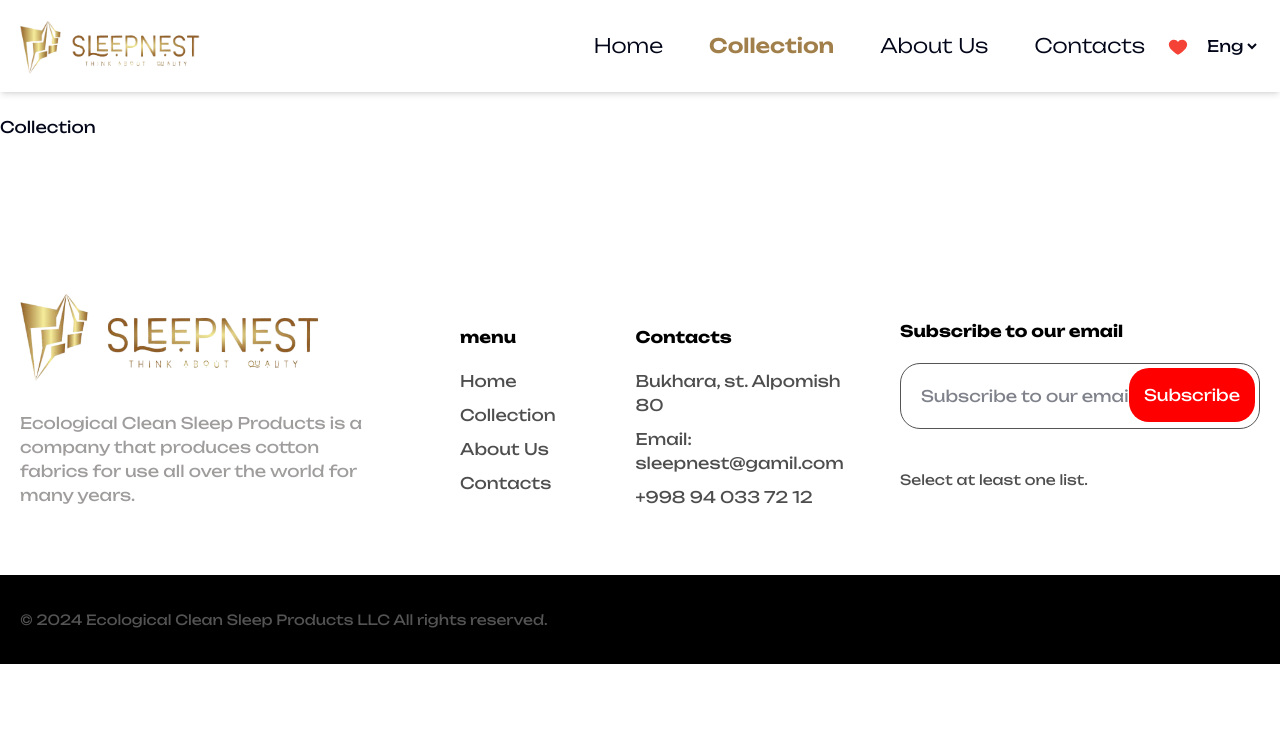
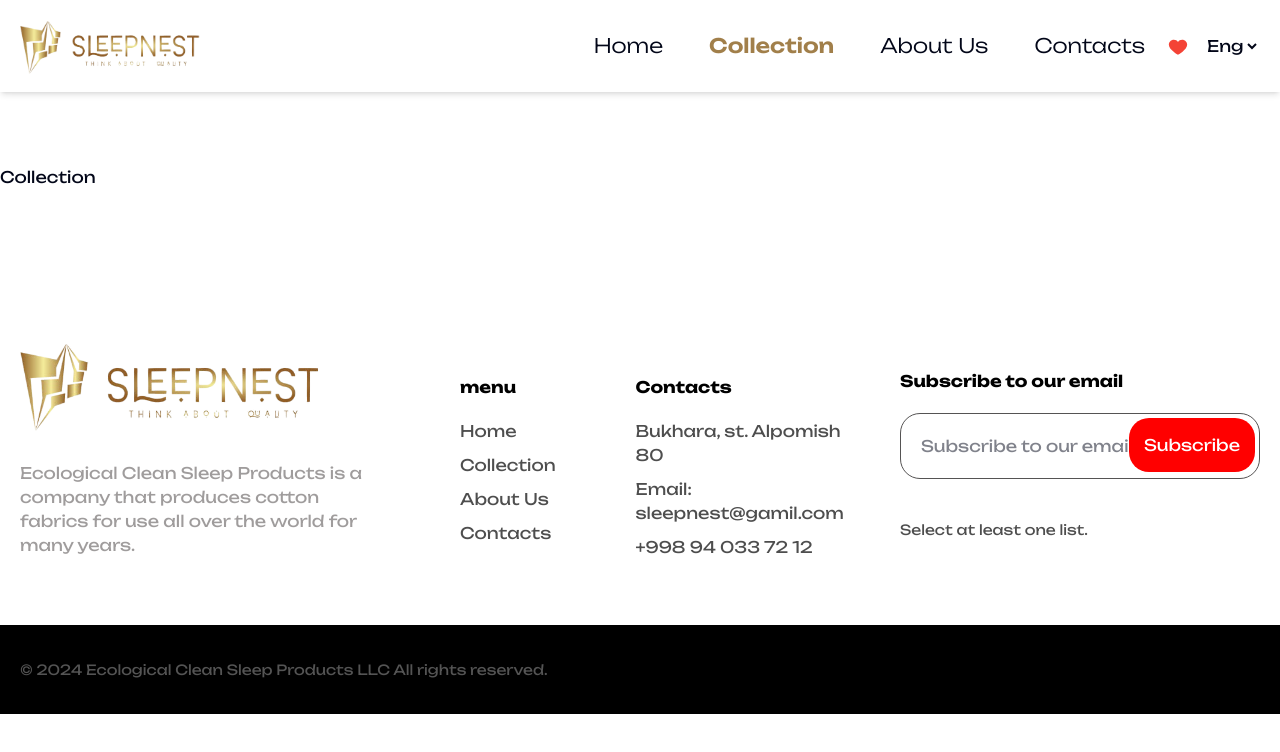
Before and after one commit to Islomjonsdev/sleepnest, a Next.js app: page /collection in a window 1280 px wide. Shown: the top 752 px of the page. Built offline with nearby package versions, Linux system fonts and the light colour scheme.

Commit message:
started collection page

```diff
--- a/app/(root)/(home)/collection/page.jsx
+++ b/app/(root)/(home)/collection/page.jsx
@@ -2,7 +2,7 @@ import React from 'react'
 
 const Collection = () => {
   return (
-    <div>Collection</div>
+    <div className='mt-[50px]'>Collection</div>
   )
 }
 
```
